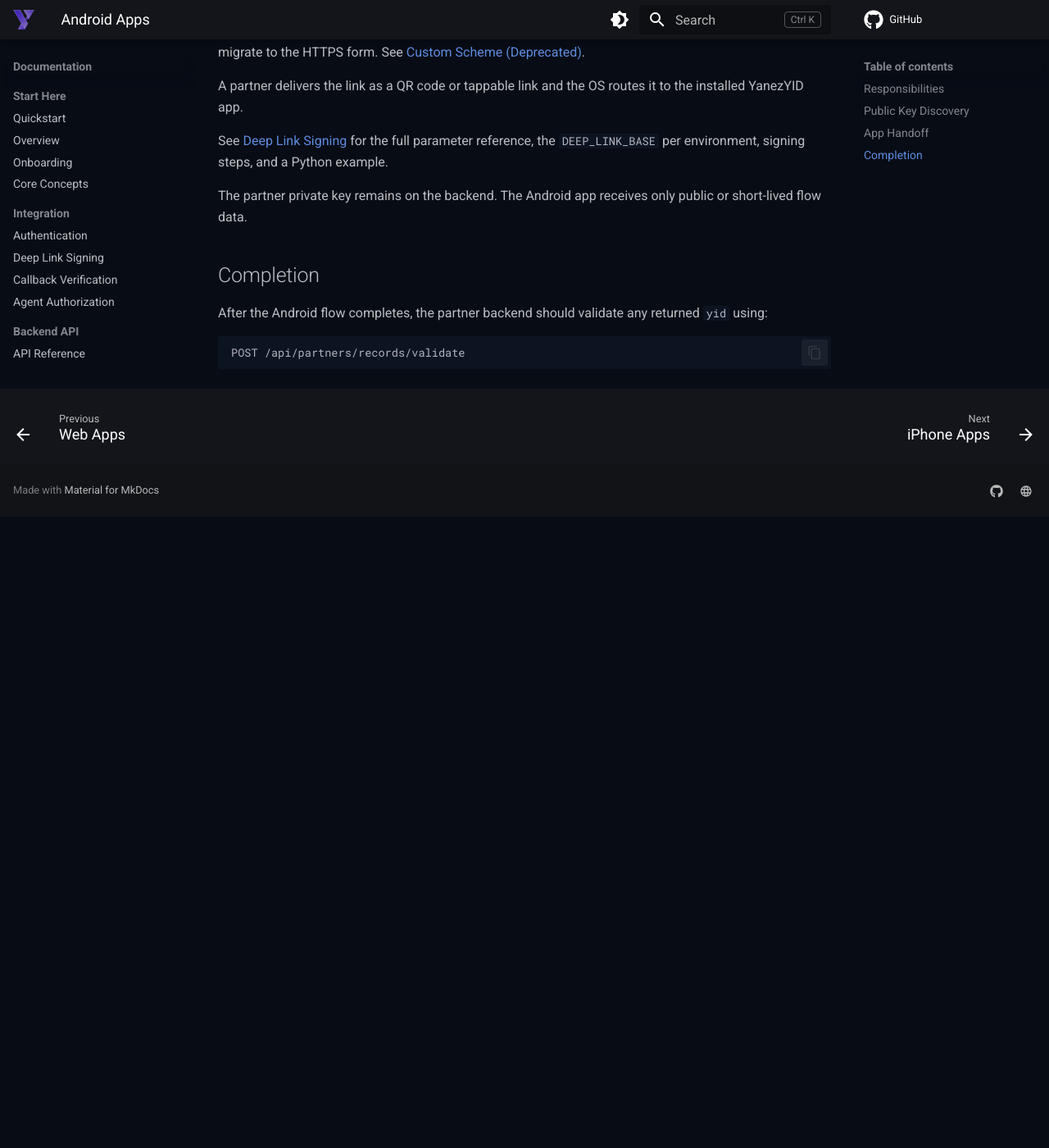
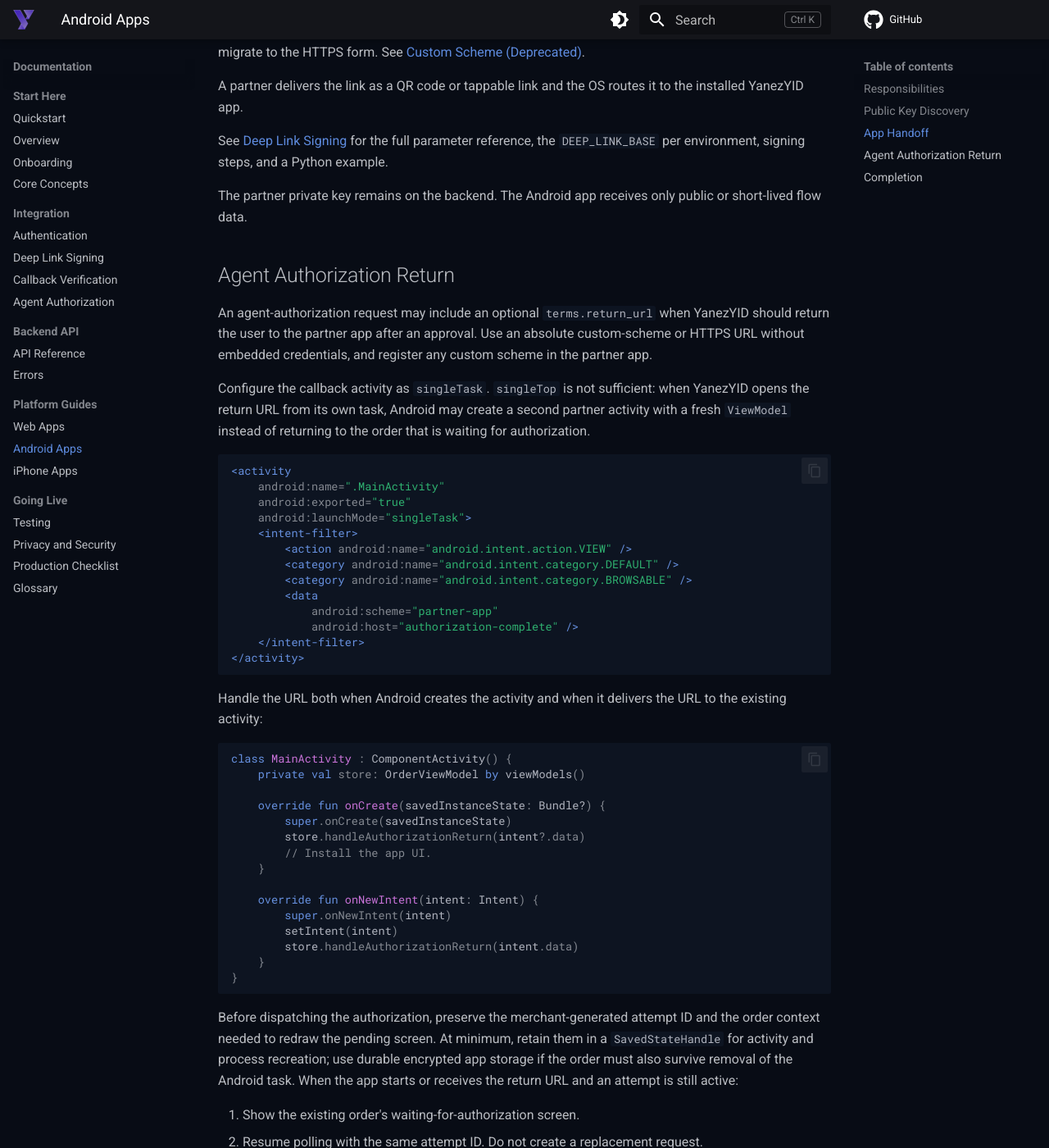
Before and after one commit to yanez-compliance/yanez-yid-partner-docs, an MkDocs documentation site: the page built from docs/platforms/android.md, in a window 1280 px wide and 1400 px high, scrolled down 1022 px. Shown: the whole window at 82% size. Built offline with MkDocs 1.6.1 and Material for MkDocs 9.7.7, drawn with Linux system fonts in a browser that asks for light colours; comment, search, counter and statistics services are not loaded; before the commit the page ends 1652 px from its top, so only the background shows below that; some of the changed text lies outside the part shown.

Commit message:
Document Android authorization return flow

````diff
--- a/docs/agent-authorization.md
+++ b/docs/agent-authorization.md
@@ -19,10 +19,10 @@
 See the canonical [HTTP quickstart](https://yanez-compliance.github.io/yanez-agent-authorization/http-quickstart/)
 for the complete create, poll, verify, and consume sequence.
 
-## Return to an iPhone app
+## Return to a mobile app
 
 Add an optional `return_url` to `terms` when YanezYID should return the user to an
-iPhone app after approval:
+Android or iPhone app after approval:
 
 ```json
 {
@@ -60,10 +60,10 @@
 Paths, query parameters, and fragments are preserved. YanezYID does not append an
 authorization result or request identifier.
 
-On iOS, YanezYID opens the URL after the approval has been synchronized and the user
-finishes the review. It does not open the URL after rejection or when the review is
-closed without a decision. Opening the URL is best-effort, so the agent must continue
-to poll the authorization request.
+On Android and iOS, YanezYID opens the URL after the approval has been synchronized
+and the user finishes the review. It does not open the URL after rejection or when the
+review is closed without a decision. Opening the URL is best-effort, so the agent must
+continue to poll the authorization request.
 
 !!! warning "A return URL is navigation, not proof"
 
--- a/docs/platforms/android.md
+++ b/docs/platforms/android.md
@@ -47,6 +47,73 @@
 The partner private key remains on the backend. The Android app receives only
 public or short-lived flow data.
 
+## Agent Authorization Return
+
+An agent-authorization request may include an optional `terms.return_url` when
+YanezYID should return the user to the partner app after an approval. Use an
+absolute custom-scheme or HTTPS URL without embedded credentials, and register
+any custom scheme in the partner app.
+
+Configure the callback activity as `singleTask`. `singleTop` is not sufficient:
+when YanezYID opens the return URL from its own task, Android may create a second
+partner activity with a fresh `ViewModel` instead of returning to the order that
+is waiting for authorization.
+
+```xml
+<activity
+    android:name=".MainActivity"
+    android:exported="true"
+    android:launchMode="singleTask">
+    <intent-filter>
+        <action android:name="android.intent.action.VIEW" />
+        <category android:name="android.intent.category.DEFAULT" />
+        <category android:name="android.intent.category.BROWSABLE" />
+        <data
+            android:scheme="partner-app"
+            android:host="authorization-complete" />
+    </intent-filter>
+</activity>
+```
+
+Handle the URL both when Android creates the activity and when it delivers the
+URL to the existing activity:
+
+```kotlin
+class MainActivity : ComponentActivity() {
+    private val store: OrderViewModel by viewModels()
+
+    override fun onCreate(savedInstanceState: Bundle?) {
+        super.onCreate(savedInstanceState)
+        store.handleAuthorizationReturn(intent?.data)
+        // Install the app UI.
+    }
+
+    override fun onNewIntent(intent: Intent) {
+        super.onNewIntent(intent)
+        setIntent(intent)
+        store.handleAuthorizationReturn(intent.data)
+    }
+}
+```
+
+Before dispatching the authorization, preserve the merchant-generated attempt ID
+and the order context needed to redraw the pending screen. At minimum, retain them
+in a `SavedStateHandle` for activity and process recreation; use durable encrypted
+app storage if the order must also survive removal of the Android task. When the
+app starts or receives the return URL and an attempt is still active:
+
+1. Show the existing order's waiting-for-authorization screen.
+2. Resume polling with the same attempt ID. Do not create a replacement request.
+3. Retrieve and verify the signed approval receipt.
+4. Consume the single-use authorization.
+5. Show the order confirmation only after consumption succeeds.
+
+YanezYID opens the URL only after the approval is synchronized and the user
+finishes the review. The URL receives no appended result fields and is not proof
+of approval; continue polling and verify the signed authorization receipt before
+acting. See [Agent Authorization](../agent-authorization.md#return-to-a-mobile-app)
+for the request example and security requirements.
+
 ## Completion
 
 After the Android flow completes, the partner backend should validate any
````
Also changed, not shown: docs/platforms/ios.md (+1 -1 lines), examples/android/README.md (+17 -5 lines).
